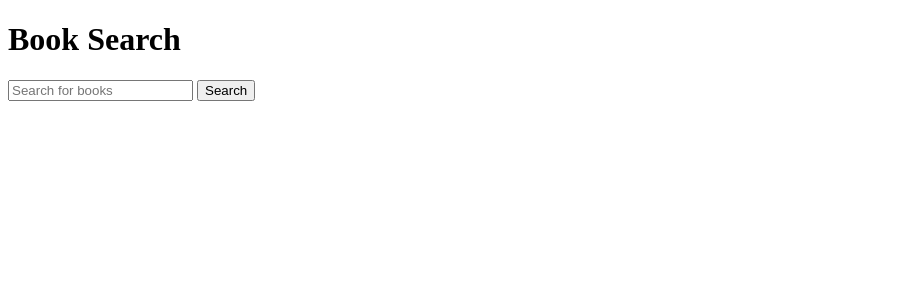
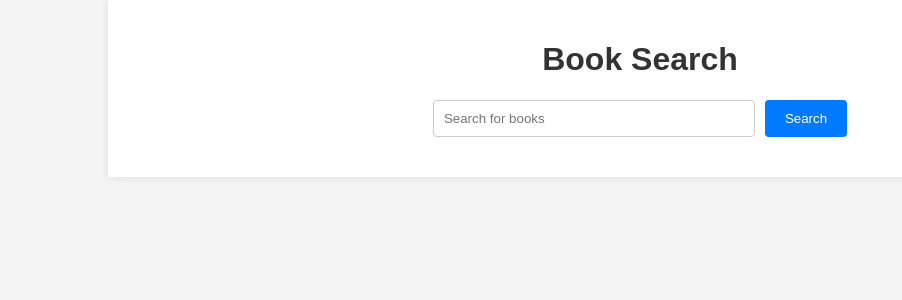
Before and after one commit to sarayaryo/GoppyBooks, a Flask app: page / in a window 1280 px wide. Shown: the top 300 px of the page, without its empty margins (0-902 px from the left). Run offline with Flask 3, Linux system fonts and the light colour scheme; parts of the project's set-up code (start-up, migrations or seed data) failed here and were passed over.

Commit message:
update front

```diff
--- /dev/null
+++ b/static/styles.css
@@ -0,0 +1,68 @@
+body {
+    font-family: Arial, sans-serif;
+    background-color: #f4f4f4;
+    margin: 0;
+    padding: 0;
+}
+
+.container {
+    width: 80%;
+    margin: 0 auto;
+    padding: 20px;
+    background-color: #fff;
+    box-shadow: 0 0 10px rgba(0, 0, 0, 0.1);
+}
+
+h1 {
+    text-align: center;
+    color: #333;
+}
+
+form {
+    display: flex;
+    justify-content: center;
+    margin-bottom: 20px;
+}
+
+input[type="text"] {
+    width: 300px;
+    padding: 10px;
+    border: 1px solid #ccc;
+    border-radius: 4px;
+    margin-right: 10px;
+}
+
+button {
+    padding: 10px 20px;
+    background-color: #007BFF;
+    color: #fff;
+    border: none;
+    border-radius: 4px;
+    cursor: pointer;
+}
+
+button:hover {
+    background-color: #0056b3;
+}
+
+ul {
+    list-style-type: none;
+    padding: 0;
+}
+
+li {
+    background-color: #f9f9f9;
+    margin-bottom: 10px;
+    padding: 20px;
+    border-radius: 4px;
+    box-shadow: 0 0 5px rgba(0, 0, 0, 0.1);
+}
+
+li h2 {
+    margin-top: 0;
+    color: #007BFF;
+}
+
+li p {
+    margin: 5px 0;
+}
--- a/templates/index.html
+++ b/templates/index.html
@@ -3,12 +3,15 @@
 <head>
     <meta charset="UTF-8">
     <title>Book Search</title>
+    <link rel="stylesheet" href="{{ url_for('static', filename='styles.css') }}">
 </head>
 <body>
-    <h1>Book Search</h1>
-    <form action="/search" method="post">
-        <input type="text" name="query" placeholder="Search for books">
-        <button type="submit">Search</button>
-    </form>
+    <div class="container">
+        <h1>Book Search</h1>
+        <form action="/search" method="post">
+            <input type="text" name="query" placeholder="Search for books">
+            <button type="submit">Search</button>
+        </form>
+    </div>
 </body>
 </html>
```
Also changed, not shown: templates/results.html (+19 -7 lines).
